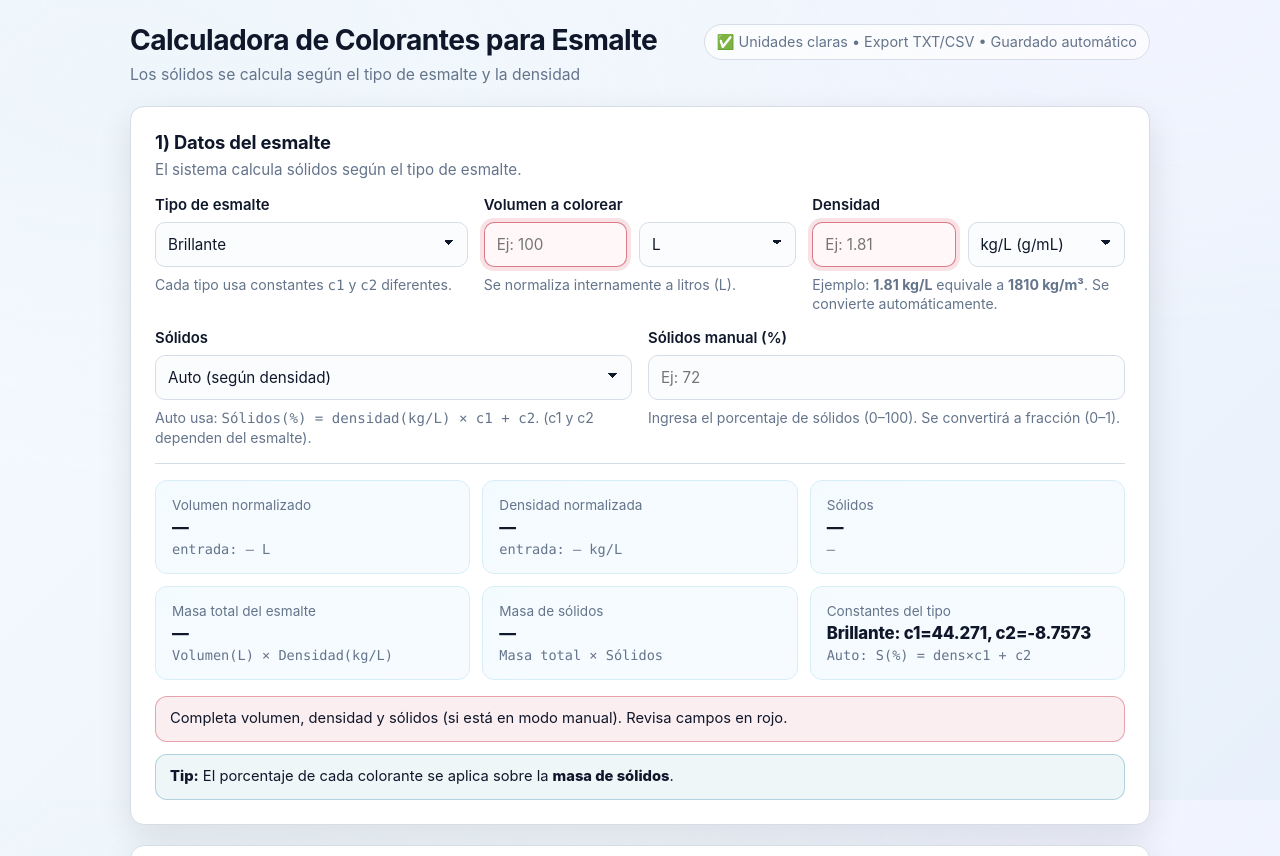
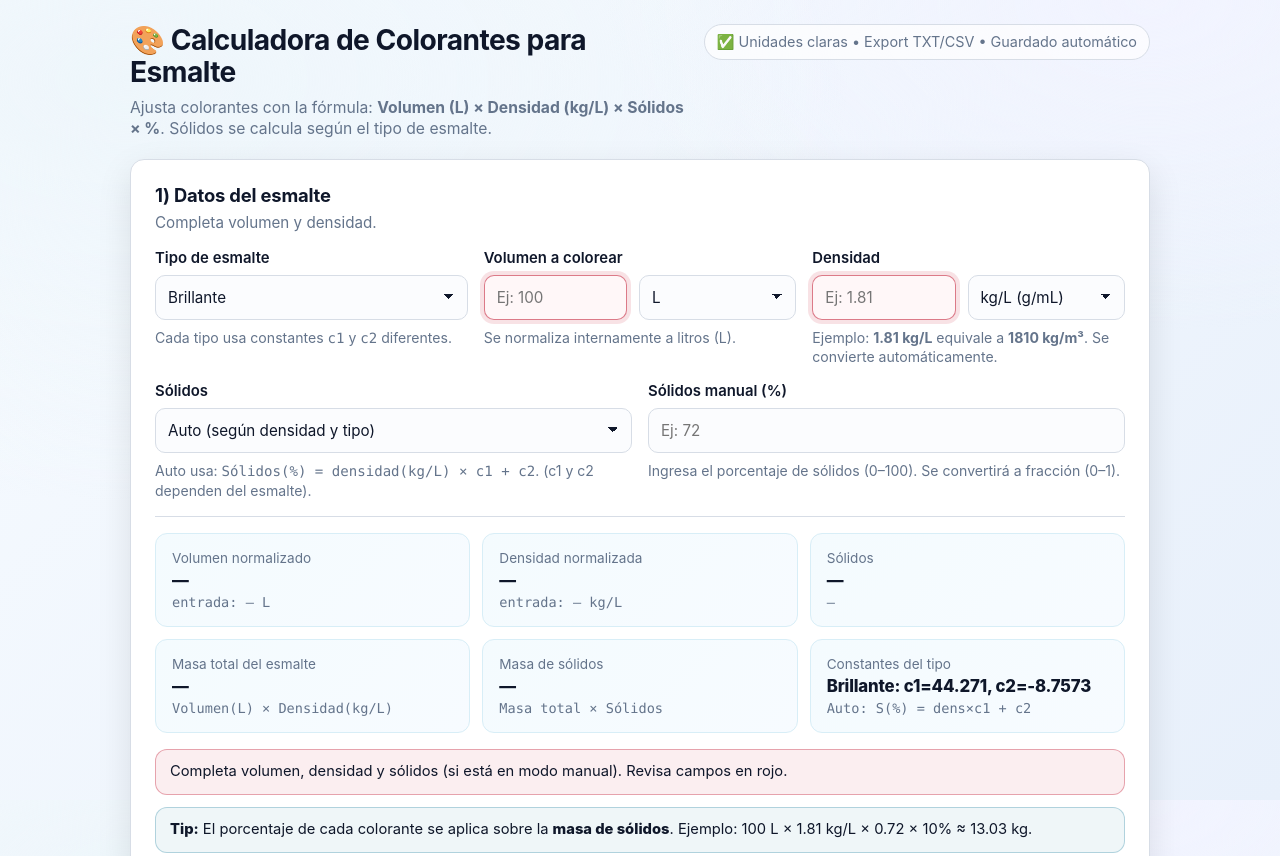
Before and after one commit to espindolandres/Calculadora-de-colorantes, a plain HTML site: page index.html in a window 1280 px wide. Shown: the top 856 px of the page. Drawn offline with Linux system fonts and the light colour scheme.

Commit message:
index.html

```diff
--- a/index.html
+++ b/index.html
@@ -479,9 +479,10 @@
   <div class="container">
     <header class="app-header">
       <div class="title-wrap">
-        <h1>Calculadora de Colorantes para Esmalte</h1>
+        <h1>🎨 Calculadora de Colorantes para Esmalte</h1>
         <p class="subtitle">
-          Los sólidos se calcula según el tipo de esmalte y la densidad
+          Ajusta colorantes con la fórmula: <strong>Volumen (L) × Densidad (kg/L) × Sólidos × %</strong>.
+          Sólidos se calcula según el tipo de esmalte.
         </p>
       </div>
       <div class="pill" title="Evita errores de unidades: el sistema normaliza todo internamente">
@@ -490,11 +491,12 @@
     </header>
 
     <main>
+      <!-- ===================== DATOS DEL ESMALTE ===================== -->
       <section class="card" aria-labelledby="hDatos">
         <div class="card-head">
           <div>
             <h2 id="hDatos">1) Datos del esmalte</h2>
-            <p class="muted">El sistema calcula sólidos según el tipo de esmalte.</p>
+            <p class="muted">Completa volumen y densidad.</p>
           </div>
         </div>
 
@@ -536,7 +538,7 @@
           <div class="field col-6">
             <label for="solidosModo">Sólidos</label>
             <select id="solidosModo" aria-describedby="helpSolidos">
-              <option value="auto">Auto (según densidad)</option>
+              <option value="auto">Auto (según densidad y tipo)</option>
               <option value="manual">Manual (ingresar % sólidos)</option>
             </select>
             <p class="help" id="helpSolidos">
@@ -590,6 +592,7 @@
           <div class="alert warning" id="alertWarning" hidden></div>
           <div class="alert info" id="alertInfo">
             <strong>Tip:</strong> El porcentaje de cada colorante se aplica sobre la <strong>masa de sólidos</strong>.
+            Ejemplo: 100 L × 1.81 kg/L × 0.72 × 10% ≈ 13.03 kg.
           </div>
         </div>
       </section>
@@ -659,7 +662,7 @@
       const STORAGE_KEY = "calc-colorantes-v3";
       const MAX_COLORANTS = 6;
 
-      // Constantes por tipo
+      // Constantes por tipo (las que ya usas)
       const esmaltes = {
         brillante: { label: "Brillante", c1: 44.271, c2: -8.7573 },
         satinado:  { label: "Satinado",  c1: 44.764, c2: -11.58  },
@@ -1103,7 +1106,7 @@
         // Estado / warnings
         if (totalPct > 100.0001) {
           el.outEstado.textContent = "Revisar % total";
-          setWarning("El porcentaje total de colorantes supera 100%. Verifica si eso es lo esperado para la formulación.");
+          setWarning("El porcentaje total de colorantes supera 100%. Verifica si eso es lo esperado para tu formulación.");
         } else if (totalPct === 0) {
           el.outEstado.textContent = "Sin %";
         } else {
```
